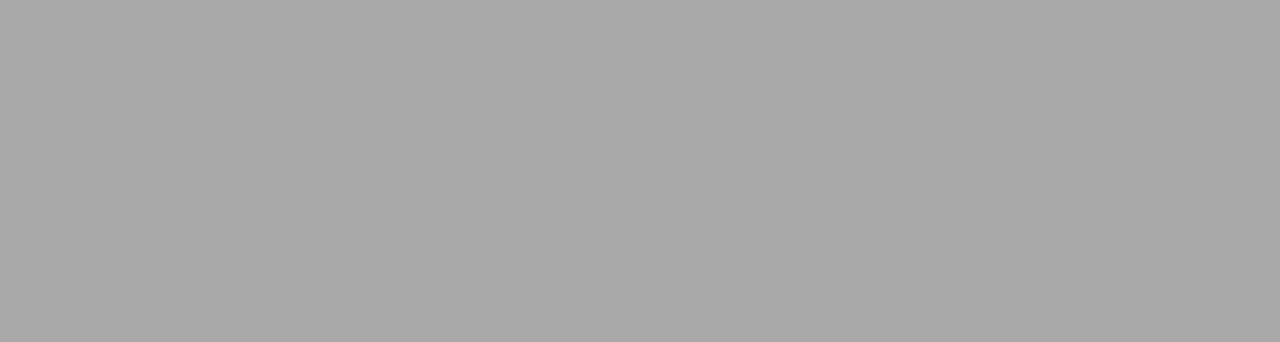
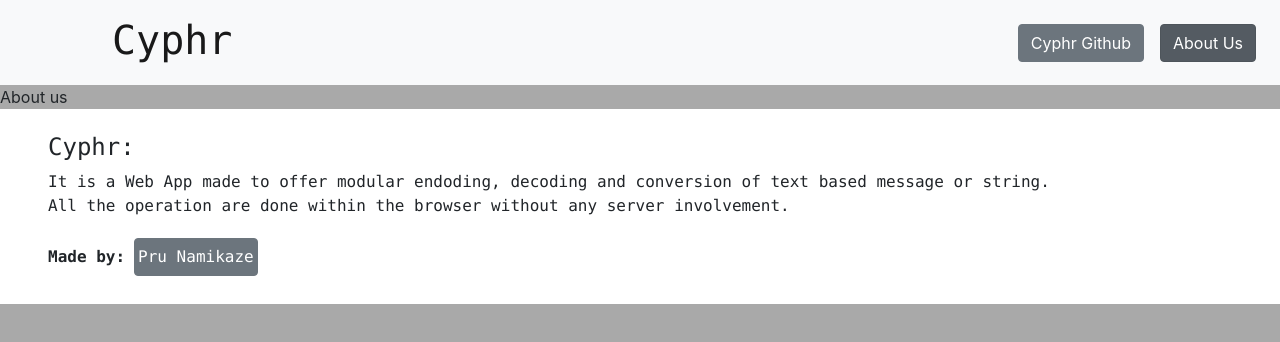
Before and after one commit to pru-namikaze/Cyphr, an Angular app: page /AboutUs in a window 1280 px wide. Before the commit this address led to /. Shown: the top 342 px of the page. Built offline with nearby package versions, Linux system fonts and the light colour scheme.

Commit message:
Minor changes Updating docs folder

```diff
--- a/src/app/app-routing.module.ts
+++ /dev/null
@@ -1,10 +0,0 @@
-import { NgModule } from '@angular/core';
-import { Routes, RouterModule } from '@angular/router';
-
-const routes: Routes = [];
-
-@NgModule({
-  imports: [RouterModule.forRoot(routes)],
-  exports: [RouterModule]
-})
-export class AppRoutingModule { }
--- a/src/app/app.component.ts
+++ b/src/app/app.component.ts
@@ -1,4 +1,5 @@
 import { Component } from '@angular/core';
+import { RouterModule } from '@angular/router';
 
 @Component({
   selector: 'app-root',
--- /dev/null
+++ b/src/app/templates/about-us-template.component.html
@@ -0,0 +1,5 @@
+<app-header></app-header>
+
+About us
+
+<app-footer></app-footer>
--- /dev/null
+++ b/src/app/templates/about-us-template.component.ts
@@ -0,0 +1,16 @@
+import { Component, OnInit } from '@angular/core';
+import { RouterModule } from '@angular/router';
+
+@Component({
+  selector: 'app-about-us-template',
+  templateUrl: './about-us-template.component.html',
+  styleUrls: ['./about-us-template.component.css']
+})
+export class AboutUsTemplateComponent implements OnInit {
+
+  constructor() { }
+
+  ngOnInit() {
+  }
+
+}
--- a/src/app/templates/footer/footer.component.html
+++ b/src/app/templates/footer/footer.component.html
@@ -7,7 +7,6 @@
   <div class="w-100 col-xl-5 col-lg-6 col-md-9 cointainer row no-gutters">
     <b class="margin-top-0_7rem col-xl-2 col-lg-3 col-md-2">Made by:</b>
     <button class="btn btn-secondary col-xl-3 col-lg-4 col-md-3 m-1" (click)="common.OpenWebPageInNewTab(common.githubIssuePage)">Pru Namikaze</button>
-    <button class="btn btn-secondary col-xl-3 col-lg-4 col-md-4 m-1 p-2" (click)="common.OpenWebPageInNewTab(common.githubIssuePage)">Cyphr Github</button>
   </div>
   <br />
 </footer>
--- a/src/app/templates/header/header.component.html
+++ b/src/app/templates/header/header.component.html
@@ -1,7 +1,20 @@
-<header class="vw-100 no-gutters">
-  <nav class="navbar navbar-expand-lg navbar-light bg-light">
+<header class="container-fluid no-gutters">
+  <nav class="navbar navbar-expand-lg navbar-light bg-light row">
     <span class="navbar-brand font-family-lucida-console-monaco-monospace pl-5 ml-5 pt-2">
       <h1>Cyphr</h1>
     </span>
+    <button class="navbar-toggler" type="button" data-toggle="collapse" data-target="#cypher-navigation-item">
+      <span class="navbar-toggler-icon"></span>
+    </button>
+    <div class="collapse navbar-collapse justify-content-end" id="cypher-navigation-item">
+      <ul class="navbar-nav">
+        <li class="navbar-item active">
+            <button class="btn btn-secondary m-2" (click)="common.OpenWebPageInNewTab(common.githubIssuePage)">Cyphr Github</button>
+        </li>
+        <li class="navbar-item active">
+            <button class="btn btn-secondary m-2"  [routerLink]="['/AboutUs']" routerLinkActive="active">About Us</button>
+        </li>
+      </ul>
+    </div>
   </nav>
 </header>
--- a/src/app/templates/header/header.component.ts
+++ b/src/app/templates/header/header.component.ts
@@ -1,4 +1,6 @@
 import { Component, OnInit } from '@angular/core';
+
+import { CommonService } from '../../services/common.service'
 
 @Component({
   selector: 'app-header',
@@ -7,7 +9,7 @@ import { Component, OnInit } from '@angular/core';
 })
 export class HeaderComponent implements OnInit {
 
-  constructor() { }
+  constructor(public common: CommonService) { }
 
   ngOnInit() {
   }
--- a/src/styles.css
+++ b/src/styles.css
@@ -1,8 +1,3 @@
-.dimension-dialog-box
-{
-  width: 25vw;
-  background-color: white;
-}
 .font-size-1_5em
 {
   font-size: 1.5em;
@@ -40,25 +35,12 @@ body
 {
   background-color: rgb(255,255,255);
 }
-.translate-node-center
-{
-  transform: translateX(37.5vw);
-}
-.translate-plus-icon-center
-{
-  width: 2vw;
-  transform: translateX(49vw);
-}
 .back-to-top-btn
 {
   display: none;
   position: fixed;
   right: 5vw;
   bottom: 5vh;
-}
-.dimension-node-list
-{
-  min-height: 50vh;
 }
 .margin-top-0_7rem
 {
@@ -119,3 +101,7 @@ body
   transform: rotate(270deg);
   height: 3rem;
 }
+.bottom-0rem
+{
+  bottom: 0rem;
+}
```
Also changed, not shown: src/app/app.module.ts (+12 -4 lines), src/app/templates/templates.module.ts (+5 -3 lines), src/app/templates/about-us-template.component.css (added), 5 other files (tests, documents, lock files or other folders).
